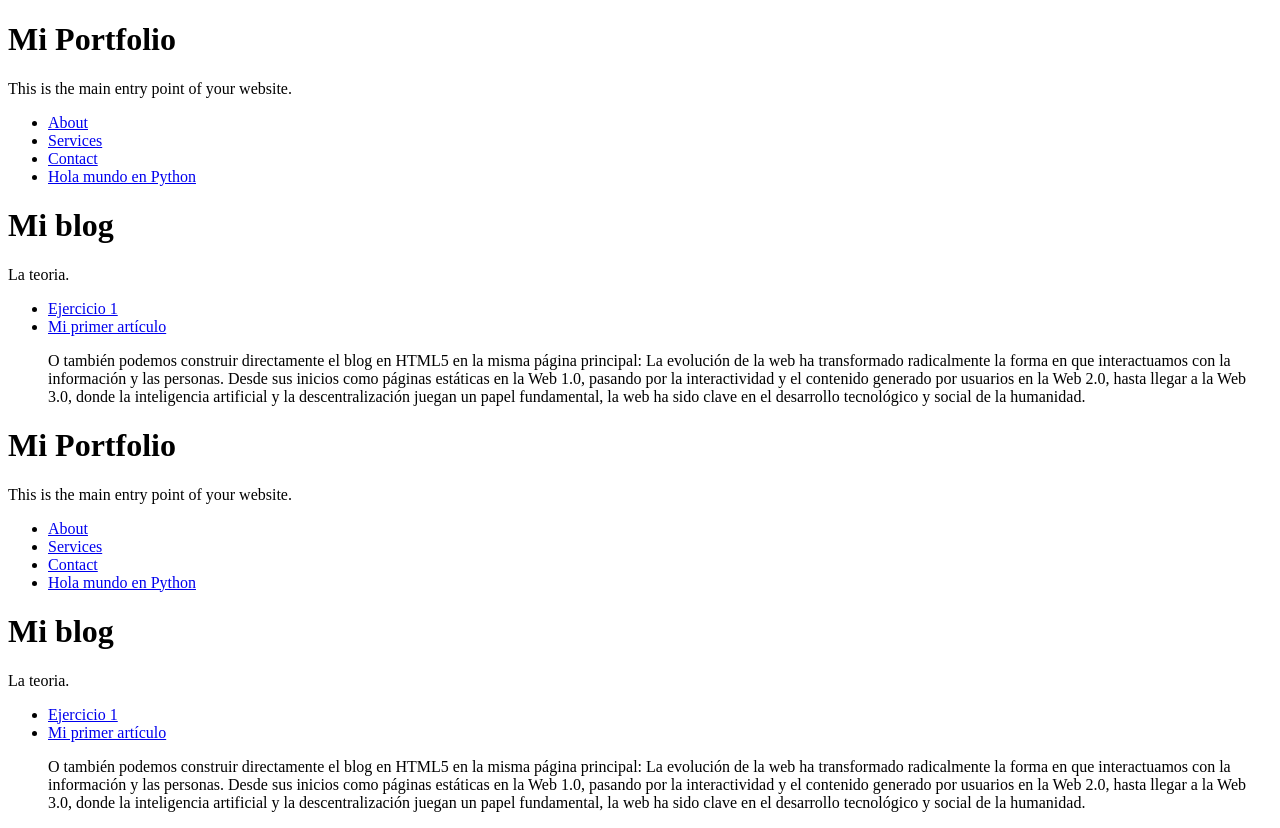
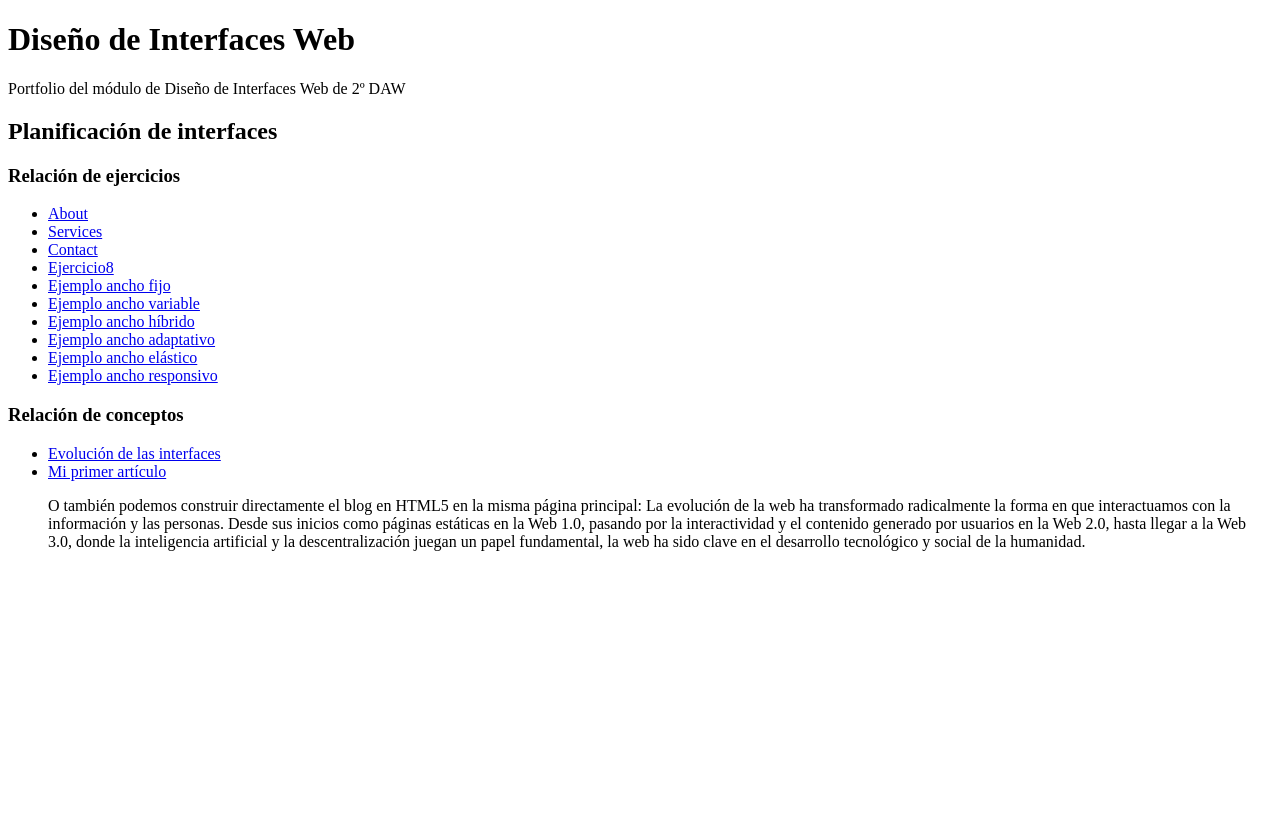
Before and after one commit to DavidReina8/prog2526, a plain HTML site: page index.html in a window 1280 px wide. After the commit the page ends 800 px from the top, so only its background shows below. Drawn offline with Linux system fonts and the light colour scheme.

Commit message:
Revise index.html for DIWEB Portfolio
Updated the title and content of the index page to reflect the DIWEB portfolio and added relevant sections and links.

```diff
--- a/index.html
+++ b/index.html
@@ -2,49 +2,33 @@
 <html lang="en">
 <head>
     <meta charset="UTF-8">
-    <title>Index Page</title>
+    <title>DIWEB Portfolio</title>
     <meta name="viewport" content="width=device-width, initial-scale=1.0">
 </head>
 <body>
-    <h1>Mi Portfolio</h1>
-    <p>This is the main entry point of your website.</p>
+    <h1>Diseño de Interfaces Web</h1>
+    <p>Portfolio del módulo de Diseño de Interfaces Web de 2º DAW</p>
+    <h2>Planificación de interfaces</h2>
+    <h3>Relación de ejercicios</h3>
     <ul>
         <li><a href="about.html">About</a></li>
         <li><a href="services.html">Services</a></li>
         <li><a href="contact.html">Contact</a></li>
-        <li><a href="python.py">Hola mundo en Python</a></li>
+        <li><a href="ud1-Planificacion/Ejercicio 8 - estructura html.html">Ejercicio8</a></li>
+        <li><a href="ud1-Planificacion/fijo.html">Ejemplo ancho fijo</a></li>
+        <li><a href="ud1-Planificacion/variable.html">Ejemplo ancho variable</a></li>
+        <li><a href="ud1-Planificacion/hibrido.html">Ejemplo ancho híbrido</a></li>
+        <li><a href="ud1-Planificacion/adaptativo.html">Ejemplo ancho adaptativo</a></li>
+        <li><a href="ud1-Planificacion/elastico.html">Ejemplo ancho elástico</a></li>
+        <li><a href="ud1-Planificacion/responsivo.html">Ejemplo ancho responsivo</a></li>
     </ul>
-    <h1>Mi blog</h1>
-    <p>La teoria.</p>
+    <h3>Relación de conceptos</h3>
     <ul>
-        <li><a href="evolucion%20web">Ejercicio 1</a></li>
+        <li><a href="ud1-Planificacion/evolucion%20web">Evolución de las interfaces</a></li>
         <li><a href="mi-primer-articulo">Mi primer artículo</a></li>
         <p>O también podemos construir directamente el blog en HTML5 en la misma página principal: La evolución de la web ha transformado radicalmente la forma en que interactuamos con la información y las personas. Desde sus inicios como páginas estáticas en la Web 1.0, pasando por la interactividad y el contenido generado por usuarios en la Web 2.0, hasta llegar a la Web 3.0, donde la inteligencia artificial y la descentralización juegan un papel fundamental, la web ha sido clave en el desarrollo tecnológico y social de la humanidad. </p>
     </ul>
 </body>
 </html>
-<!DOCTYPE html>
-<html lang="en">
-<head>
-    <meta charset="UTF-8">
-    <title>Index Page</title>
-    <meta name="viewport" content="width=device-width, initial-scale=1.0">
-</head>
-<body>
-    <h1>Mi Portfolio</h1>
-    <p>This is the main entry point of your website.</p>
-    <ul>
-        <li><a href="about.html">About</a></li>
-        <li><a href="services.html">Services</a></li>
-        <li><a href="contact.html">Contact</a></li>
-        <li><a href="python.py">Hola mundo en Python</a></li>
-    </ul>
-    <h1>Mi blog</h1>
-    <p>La teoria.</p>
-    <ul>
-        <li><a href="evolucion%20web">Ejercicio 1</a></li>
-        <li><a href="mi-primer-articulo">Mi primer artículo</a></li>
-        <p>O también podemos construir directamente el blog en HTML5 en la misma página principal: La evolución de la web ha transformado radicalmente la forma en que interactuamos con la información y las personas. Desde sus inicios como páginas estáticas en la Web 1.0, pasando por la interactividad y el contenido generado por usuarios en la Web 2.0, hasta llegar a la Web 3.0, donde la inteligencia artificial y la descentralización juegan un papel fundamental, la web ha sido clave en el desarrollo tecnológico y social de la humanidad. </p>
-    </ul>
 </body>
 </html>
```
